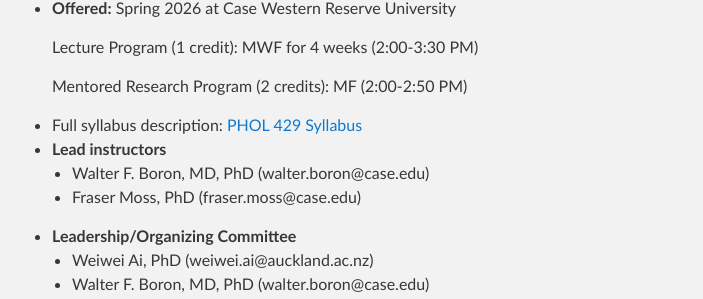
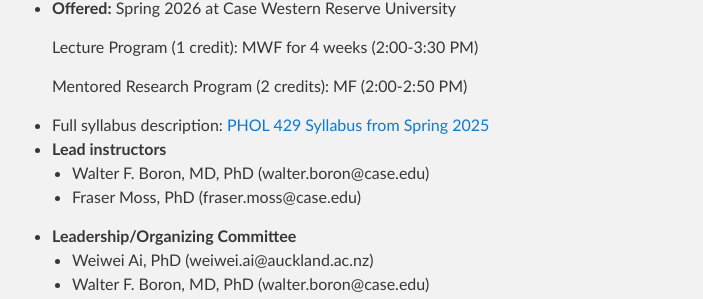
Before and after one commit to nih-sparc/FAIR-DOs, a Jekyll site: the page built from docs/index.markdown, in a window 1280 px wide and 900 px high, scrolled down 921 px. Shown: the part 145-444 px from the top of the window, without its empty margins (288-991 px from the left). Built offline with Jekyll 4.4.1, drawn with Linux system fonts in a browser that asks for light colours; our own code applies the rules of GitHub Pages for plain Markdown files.

Commit message:
Update syllabus label

```diff
--- a/docs/index.markdown
+++ b/docs/index.markdown
@@ -12,7 +12,7 @@
 
     Mentored Research Program (2 credits): MF (2:00-2:50 PM)
 
-+ Full syllabus description: [PHOL 429 Syllabus](PHOL%20429%20Syllabus.pdf)
++ Full syllabus description: [PHOL 429 Syllabus from Spring 2025](PHOL%20429%20Syllabus.pdf)
 + **Lead instructors**
   + Walter F. Boron, MD, PhD (walter.boron@case.edu)
   + Fraser Moss, PhD (fraser.moss@case.edu)
```
